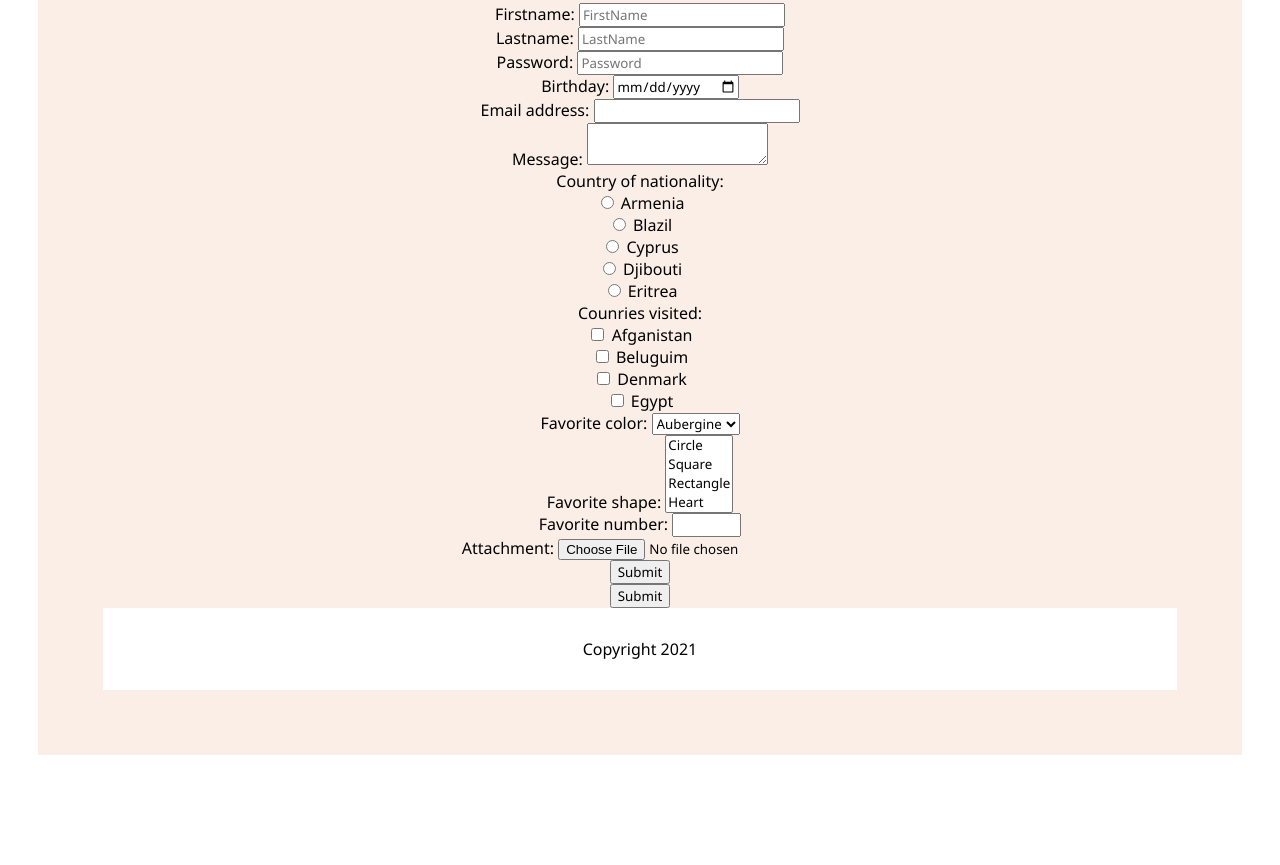
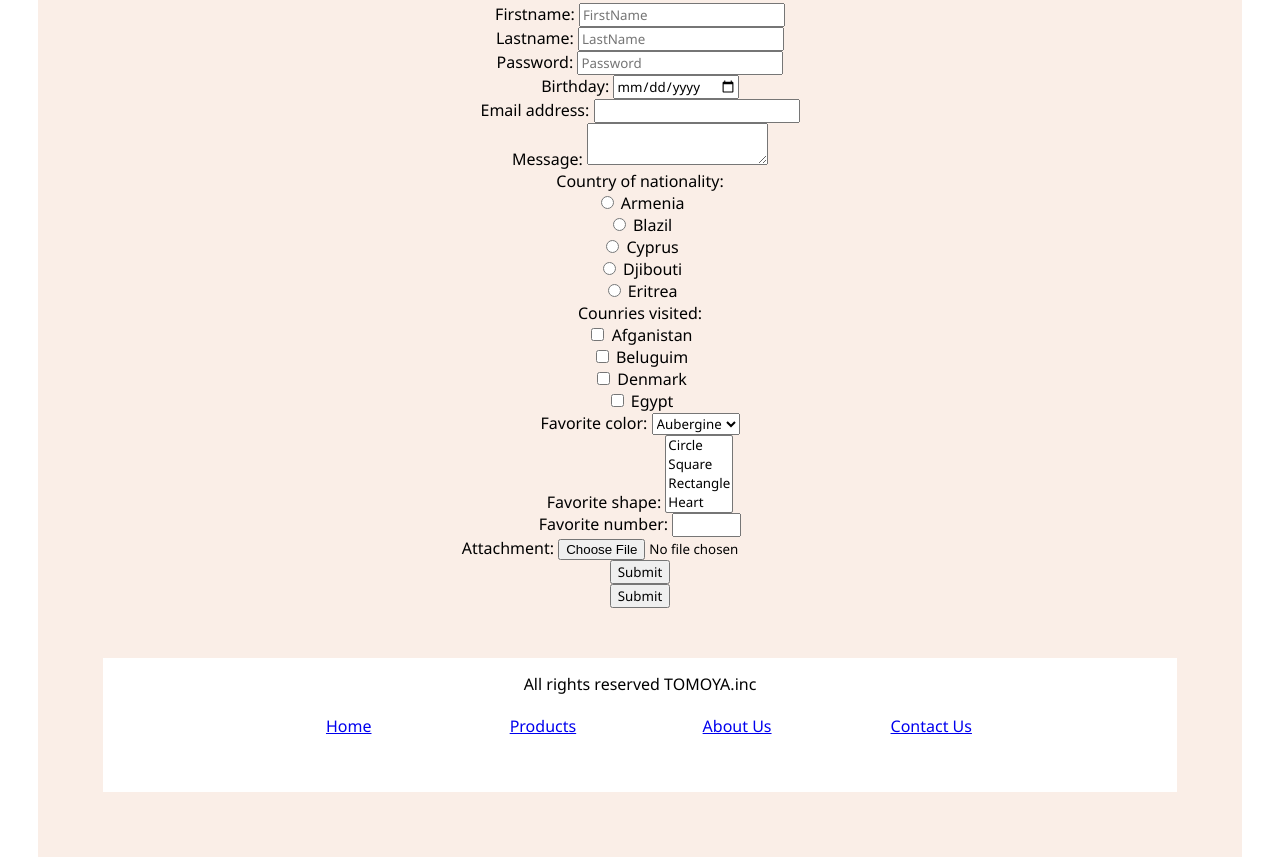
Before and after one commit to tomoya-koba/flowershop1, a plain HTML site: page contact_us.html in a window 1280 px wide. Shown: the part 291-1156 px from the top of the page. Before the commit the page ends 1054 px from the top, so only its background shows below. Drawn offline with Linux system fonts and the light colour scheme.

Commit message:
Change footer

```diff
--- a/contact_us.html
+++ b/contact_us.html
@@ -4,7 +4,7 @@
     <meta charset="UTF-8">
     <meta http-equiv="X-UA-Compatible" content="IE=edge">
     <meta name="viewport" content="width=device-width, initial-scale=1.0">
-    <title>Products</title>
+    <title>Contact us</title>
     <link rel="stylesheet" type="text/css" href="css/general.css">
 </head>
 <body>
@@ -96,9 +96,16 @@
         <input type="button" id="custom_button" value="Submit">
         <br>
         </form>
-    <footer>
-        Copyright 2021
-    </footer>
+        <footer>
+            All rights reserved TOMOYA.inc
+            <br>
+            <nav>
+                <a href="index.html">Home</a>
+                <a href="product.html">Products</a>
+                <a href="about_us.html">About Us</a>
+                <a href="contact_us.html">Contact Us</a>
+            </nav>
+        </footer>
  </div>
 </body>
 </html>
--- a/css/general.css
+++ b/css/general.css
@@ -144,6 +144,7 @@ footer {
     width: 100%;
     /* height: 80px; */
     /* vertical-align: middle; */
-    padding-top: 30px;
-    padding-bottom: 30px;
+    padding-top: 15px;
+    padding-bottom: 15px;
+    margin-top: 50px;
 }
```
Also changed, not shown: about_us.html (+8 -1 lines), index.html (+8 -1 lines), product.html (+8 -1 lines).
